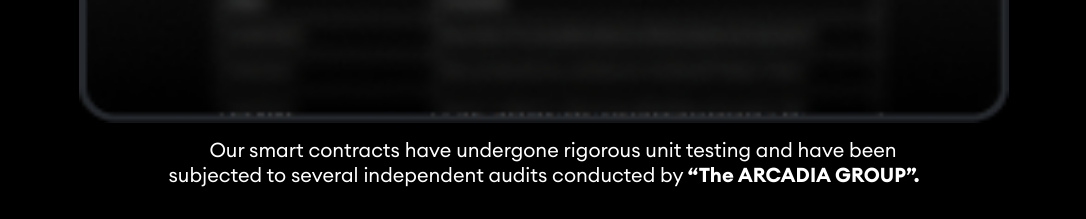
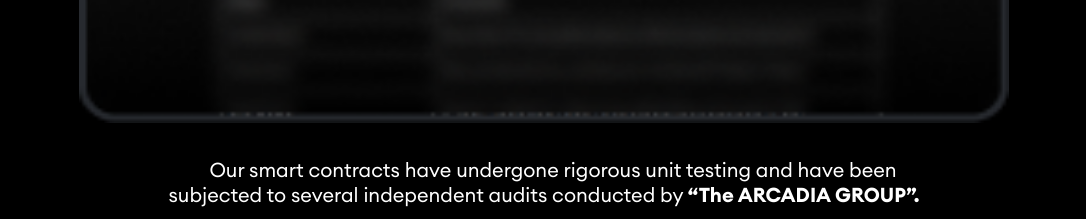
Before and after one commit to pramaths/fxdx-landing-page, a React app: page / in a window 1280 px wide. Shown: the part 2520-2739 px from the top of the page, without its empty margins (96-1182 px from the left). Built offline with nearby package versions, Linux system fonts and the light colour scheme; no server answers.

Commit message:
Update Audit.css

```diff
--- a/src/components/Audit/Audit.css
+++ b/src/components/Audit/Audit.css
@@ -23,9 +23,10 @@
   flex-direction: column;
   align-items: center;
   justify-content: center;
-  margin-bottom: 30px;
-  margin-right: 20px;
-  margin-left: 20px;
+ margin-bottom: 30px;
+  margin-top: 20px;
+  margin-right: 10px;
+  margin-left: 10px;
 }
 
 .button {
```
